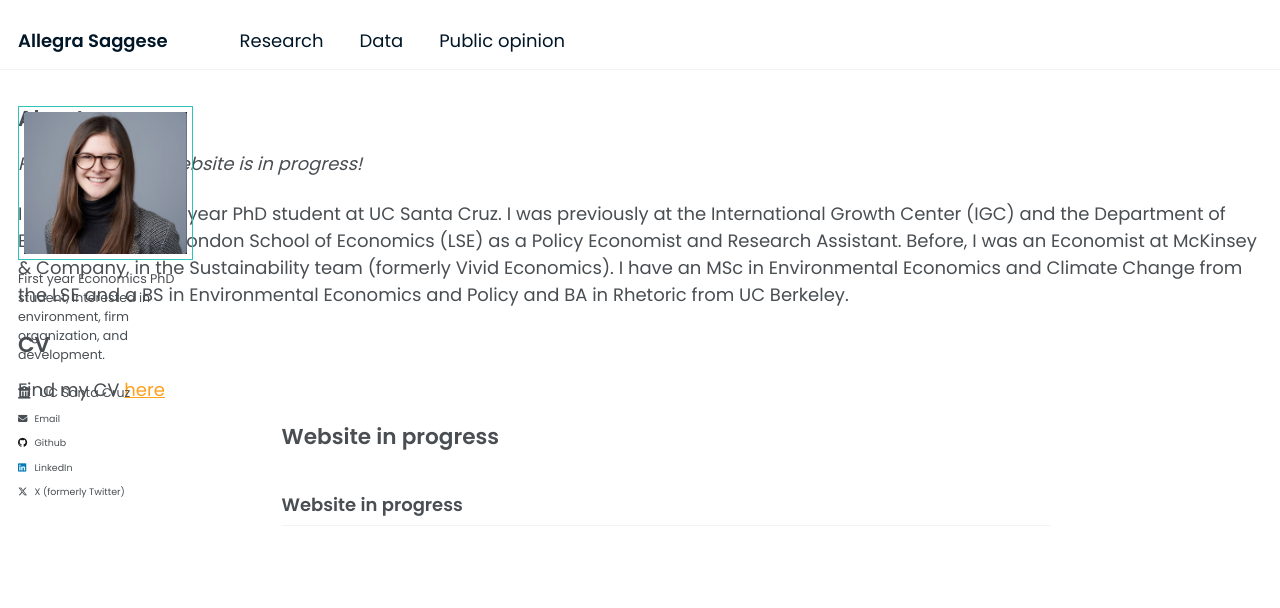
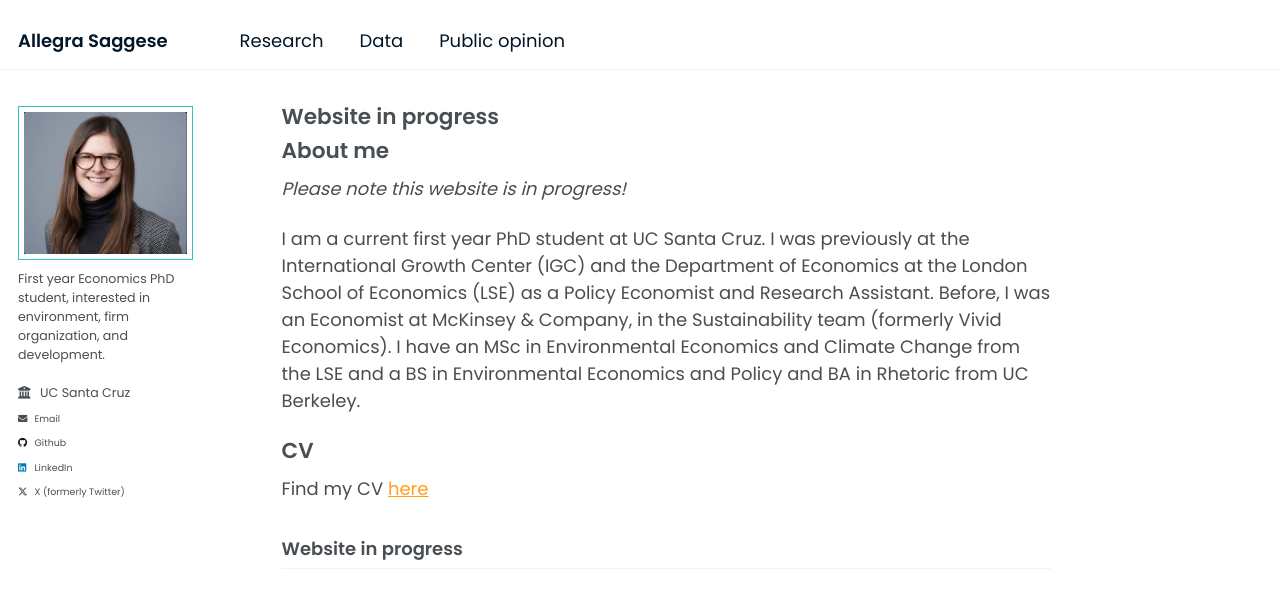
Before and after one commit to allegra-saggese-econ/allegra-saggese-econ.github.io, a Jekyll site: the page built from _pages/index.md, in a window 1280 px wide. Shown: the top 608 px of the page. Built offline with Jekyll 4.4.1, drawn with Linux system fonts in a browser that asks for light colours.

Commit message:
Update single.html - add content again - change location

```diff
--- a/_layouts/single.html
+++ b/_layouts/single.html
@@ -16,7 +16,6 @@ layout: default
 
 <div id="main" role="main">
   {% include sidebar.html %}
-  {{content}}
 
   <article class="page" itemscope itemtype="http://schema.org/CreativeWork">
     {% if page.title %}<meta itemprop="headline" content="{{ page.title | markdownify | strip_html | strip_newlines | escape_once }}">{% endif %}
@@ -46,6 +45,7 @@ layout: default
       {% endunless %}
 
       <section class="page__content" itemprop="text">
+         {{content}}
         <!-- Area 1: Title and Citation -->
         <div class="publication-title">
           <h2>{{ page.title }}</h2>
```
